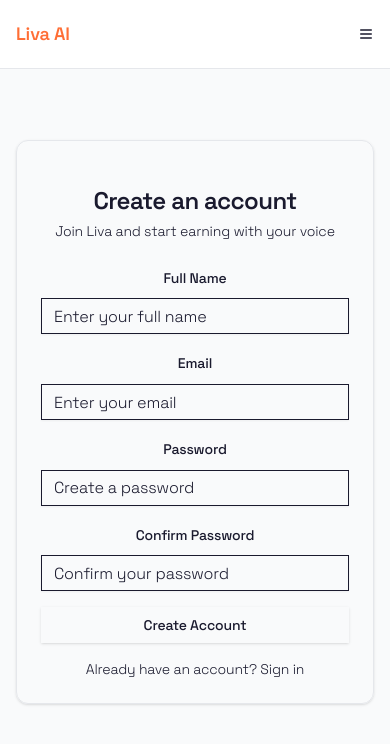
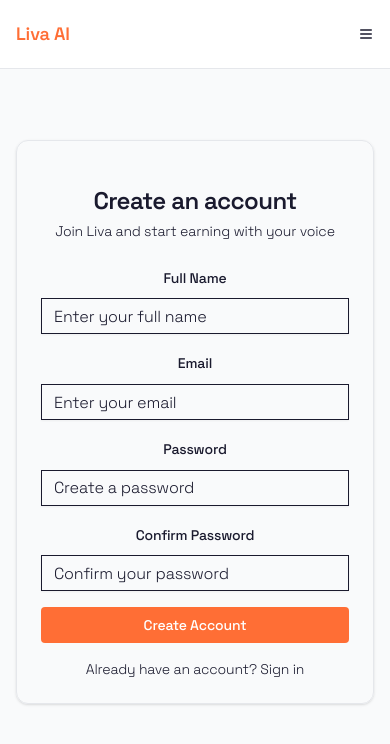
Before and after one commit to symbiateam/voicegig-marketplace, a Next.js app: page /signup in a window 390 px wide. Shown: the top 744 px of the page. Built offline with nearby package versions, Linux system fonts and the light colour scheme; no server answers.

Commit message:
fixed ui of sign up sign in button

```diff
--- a/src/app/dashboard/jobs/page.tsx
+++ b/src/app/dashboard/jobs/page.tsx
@@ -104,7 +104,7 @@ export default function JobsPage() {
       <div className="mb-8">
         <h1 className="text-3xl font-bold tracking-tight mb-2">Available Jobs</h1>
         <p className="text-muted-foreground">
-          Find voice work opportunities from our database of {jobs.length} real jobs.
+          Find opportunities.
         </p>
       </div>
 
--- a/src/app/login/page.tsx
+++ b/src/app/login/page.tsx
@@ -106,7 +106,7 @@ function LoginForm() {
                   Forgot password?
                 </Link>
               </div>
-              <Button type="submit" className="w-full" disabled={isLoading}>
+              <Button type="submit" className="w-full" variant="cta" disabled={isLoading}>
                 {isLoading && <Loader2 className="mr-2 h-4 w-4 animate-spin" />}
                 Sign In
               </Button>
--- a/src/app/signup/page.tsx
+++ b/src/app/signup/page.tsx
@@ -173,7 +173,7 @@ export default function SignUpPage() {
                     required
                   />
                 </div>
-                <Button type="submit" className="w-full" disabled={isLoading}>
+                <Button type="submit" className="w-full" variant="cta" disabled={isLoading}>
                   {isLoading && <Loader2 className="mr-2 h-4 w-4 animate-spin" />}
                   Create Account
                 </Button>
--- a/src/components/navigation.tsx
+++ b/src/components/navigation.tsx
@@ -15,12 +15,6 @@ export function Navigation() {
         <Link href="/" className="flex items-center gap-2 text-[var(--primary-color)] font-semibold text-lg">
           Liva AI
         </Link>
-
-        <nav className="hidden md:flex gap-8 text-[var(--text-color)] font-medium">
-          <Link href="#features" className="hover:text-[var(--primary-color)]">Features</Link>
-          <Link href="#how-it-works" className="hover:text-[var(--primary-color)]">How It Works</Link>
-          <Link href="#pricing" className="hover:text-[var(--primary-color)]">Pricing</Link>
-        </nav>
 
 
         {/* Mobile */}
--- a/src/components/ui/button.tsx
+++ b/src/components/ui/button.tsx
@@ -19,6 +19,7 @@ const buttonVariants = cva(
           "bg-secondary text-secondary-foreground shadow-sm hover:bg-secondary/80",
         ghost: "hover:bg-accent hover:text-accent-foreground",
         link: "text-primary underline-offset-4 hover:underline",
+        cta: "bg-[var(--primary-color)] text-white font-medium rounded transition-all duration-300 hover:bg-[var(--accent-color)]",
       },
       size: {
         default: "h-9 px-4 py-2",
```
